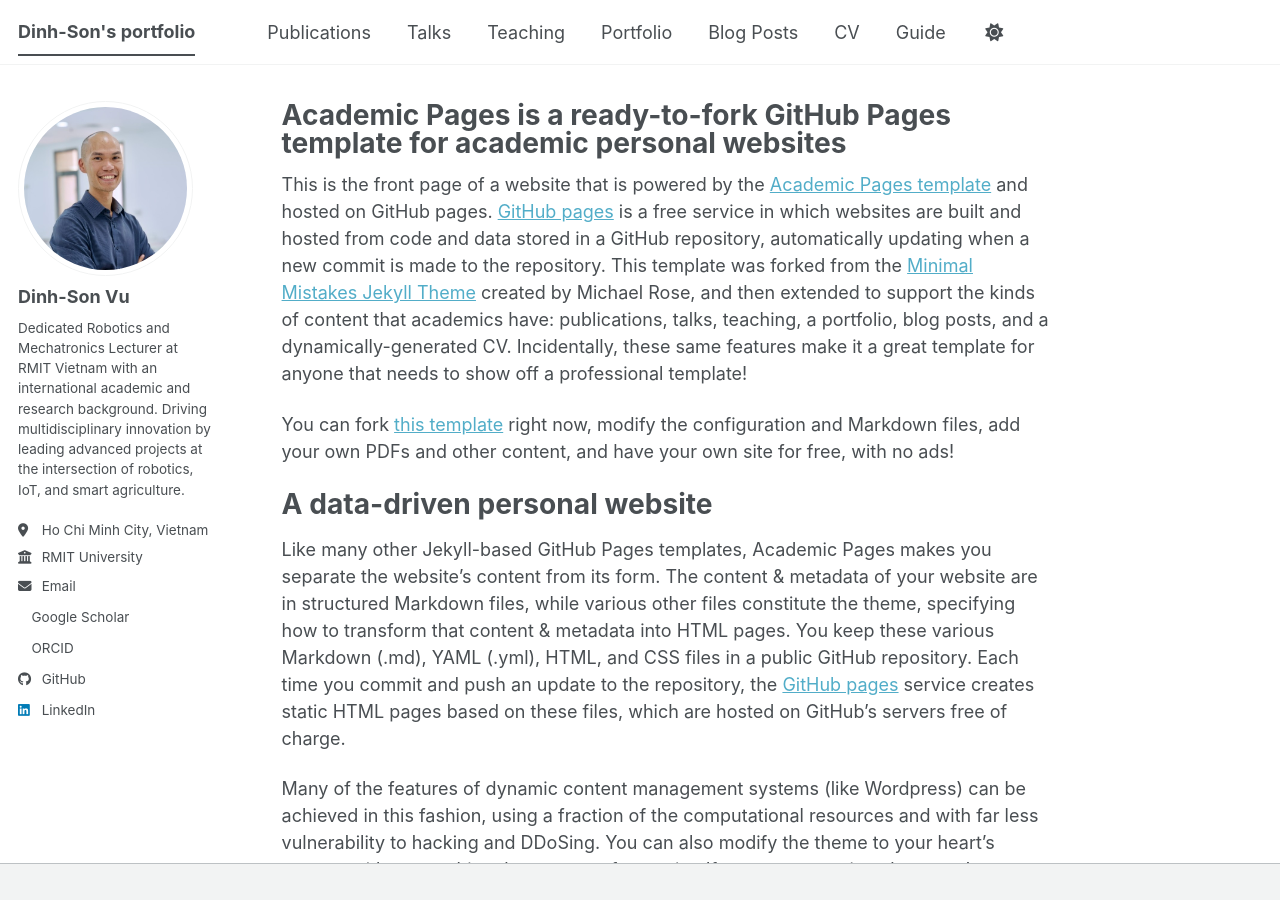
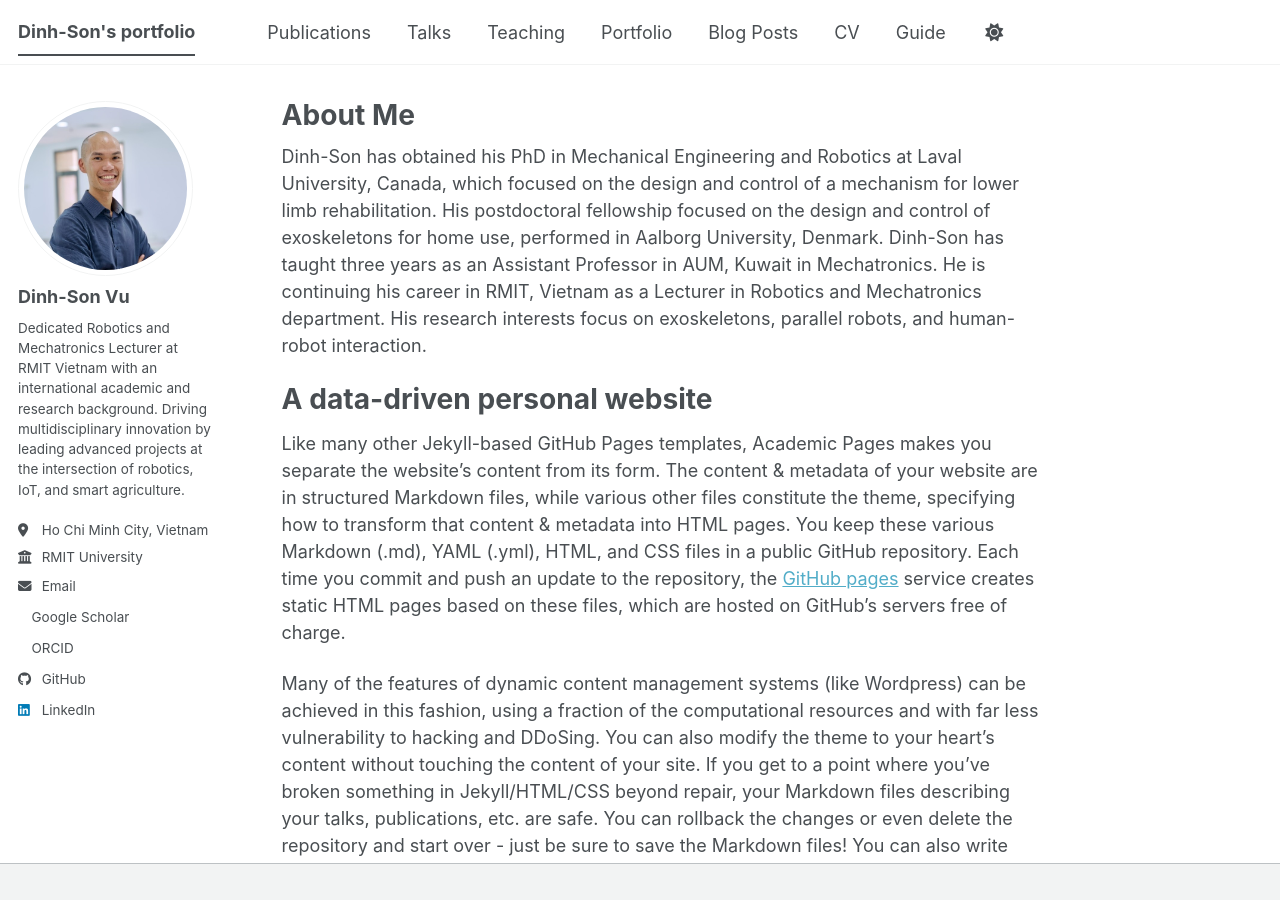
Before and after one commit to vudinhso/vudinhso.github.io, a Jekyll site: the page built from _pages/about.md, in a window 1280 px wide and 900 px high. Built offline with Jekyll 4.4.1, drawn with Linux system fonts in a browser that asks for light colours; a style sheet for code colours, icons or effects is not loaded.

Commit message:
about me

```diff
--- a/_pages/about.md
+++ b/_pages/about.md
@@ -1,15 +1,21 @@
 ---
 permalink: /
-title: "Academic Pages is a ready-to-fork GitHub Pages template for academic personal websites"
+title: "About Me"
 author_profile: true
 redirect_from:
   - /about/
   - /about.html
 ---
 
-This is the front page of a website that is powered by the [Academic Pages template](https://github.com/academicpages/academicpages.github.io) and hosted on GitHub pages. [GitHub pages](https://pages.github.com) is a free service in which websites are built and hosted from code and data stored in a GitHub repository, automatically updating when a new commit is made to the repository. This template was forked from the [Minimal Mistakes Jekyll Theme](https://mmistakes.github.io/minimal-mistakes/) created by Michael Rose, and then extended to support the kinds of content that academics have: publications, talks, teaching, a portfolio, blog posts, and a dynamically-generated CV. Incidentally, these same features make it a great template for anyone that needs to show off a professional template!
+Dinh-Son has obtained his PhD in Mechanical Engineering and Robotics at Laval University, Canada, which focused on the design and control of a mechanism for lower limb rehabilitation.
+His postdoctoral fellowship focused on the design and control of exoskeletons for home use, performed in Aalborg University, Denmark.
+Dinh-Son has taught three years as an Assistant Professor in AUM, Kuwait in Mechatronics.
+He is continuing his career in RMIT, Vietnam as a Lecturer in Robotics and Mechatronics department.
+His research interests focus on exoskeletons, parallel robots, and human-robot interaction.
 
- You can fork [this template](https://github.com/academicpages/academicpages.github.io) right now, modify the configuration and Markdown files, add your own PDFs and other content, and have your own site for free, with no ads!
+<!-- This is the front page of a website that is powered by the [Academic Pages template](https://github.com/academicpages/academicpages.github.io) and hosted on GitHub pages. [GitHub pages](https://pages.github.com) is a free service in which websites are built and hosted from code and data stored in a GitHub repository, automatically updating when a new commit is made to the repository. This template was forked from the [Minimal Mistakes Jekyll Theme](https://mmistakes.github.io/minimal-mistakes/) created by Michael Rose, and then extended to support the kinds of content that academics have: publications, talks, teaching, a portfolio, blog posts, and a dynamically-generated CV. Incidentally, these same features make it a great template for anyone that needs to show off a professional template!
+
+ You can fork [this template](https://github.com/academicpages/academicpages.github.io) right now, modify the configuration and Markdown files, add your own PDFs and other content, and have your own site for free, with no ads! -->
 
 A data-driven personal website
 ======
```
